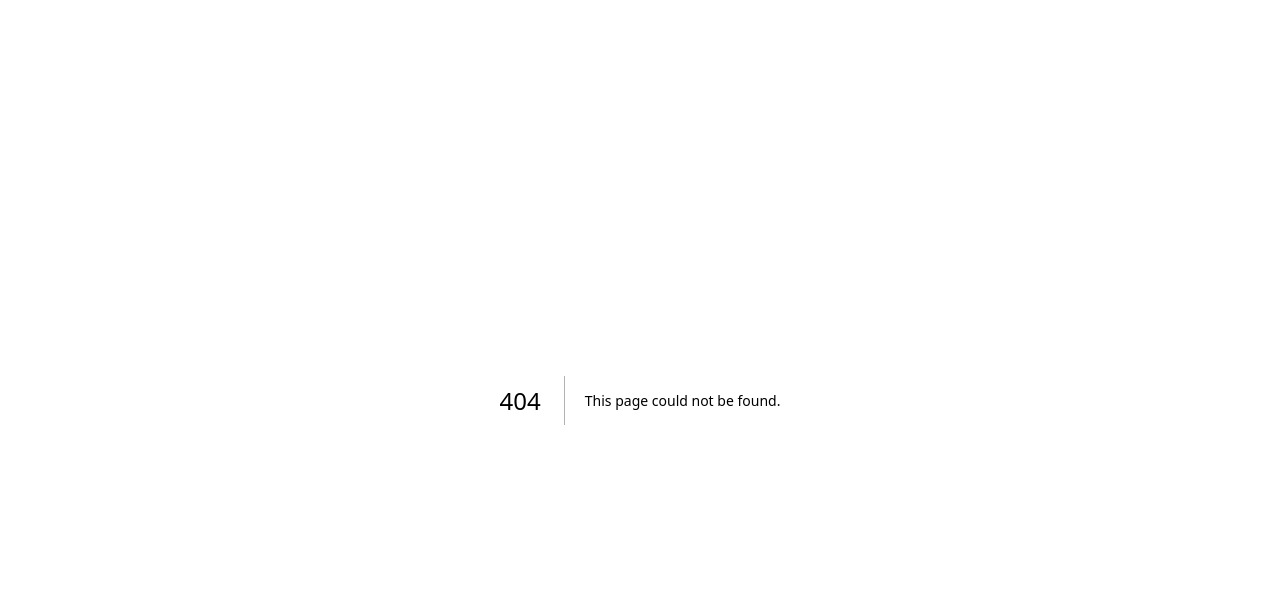
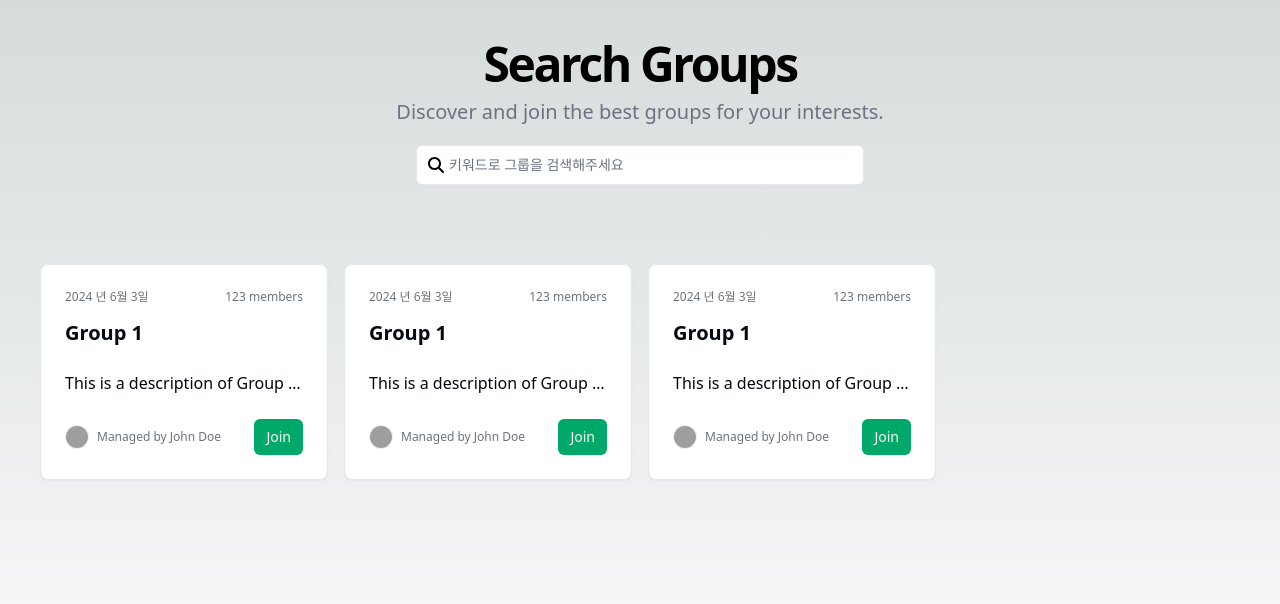
Before and after one commit to savemyreceipt/client, a Next.js app: page /groups in a window 1280 px wide. Before the commit this address had no page. Shown: the top 604 px of the page. Built offline with nearby package versions, Linux system fonts and the light colour scheme; grey boxes are pictures that could not be loaded.

Commit message:
feat: 그룹 검색 페이지 구현

```diff
--- /dev/null
+++ b/src/pages/groups/index.tsx
@@ -0,0 +1,23 @@
+import { GroupCard } from "@/components/display/GroupCard";
+import { SearchBar } from "@/components/forms/SearchBar";
+
+export default function groups() {
+    return (
+        <div className="flex flex-col min-h-screen">
+            <main className="grid gap-6 p-4 md:p-10">
+                <div className="h-[200px] flex flex-col items-center justify-center space-y-4 text-center">
+                    <div className="space-y-2">
+                        <h1 className="text-3xl font-bold tracking-tighter sm:text-5xl">Search Groups</h1>
+                        <p className="max-w-[900px] text-gray-500 md:text-xl/relaxed lg:text-base/relaxed xl:text-xl/relaxed">Discover and join the best groups for your interests.</p>
+                    </div>
+                    <SearchBar placeholder="키워드로 그룹을 검색해주세요" />
+                </div>
+                <div className="grid gap-4 md:grid-cols-2 lg:grid-cols-3 xl:grid-cols-4">
+                    <GroupCard />
+                    <GroupCard />
+                    <GroupCard />
+                </div>
+            </main>
+        </div>
+    );
+}
```
